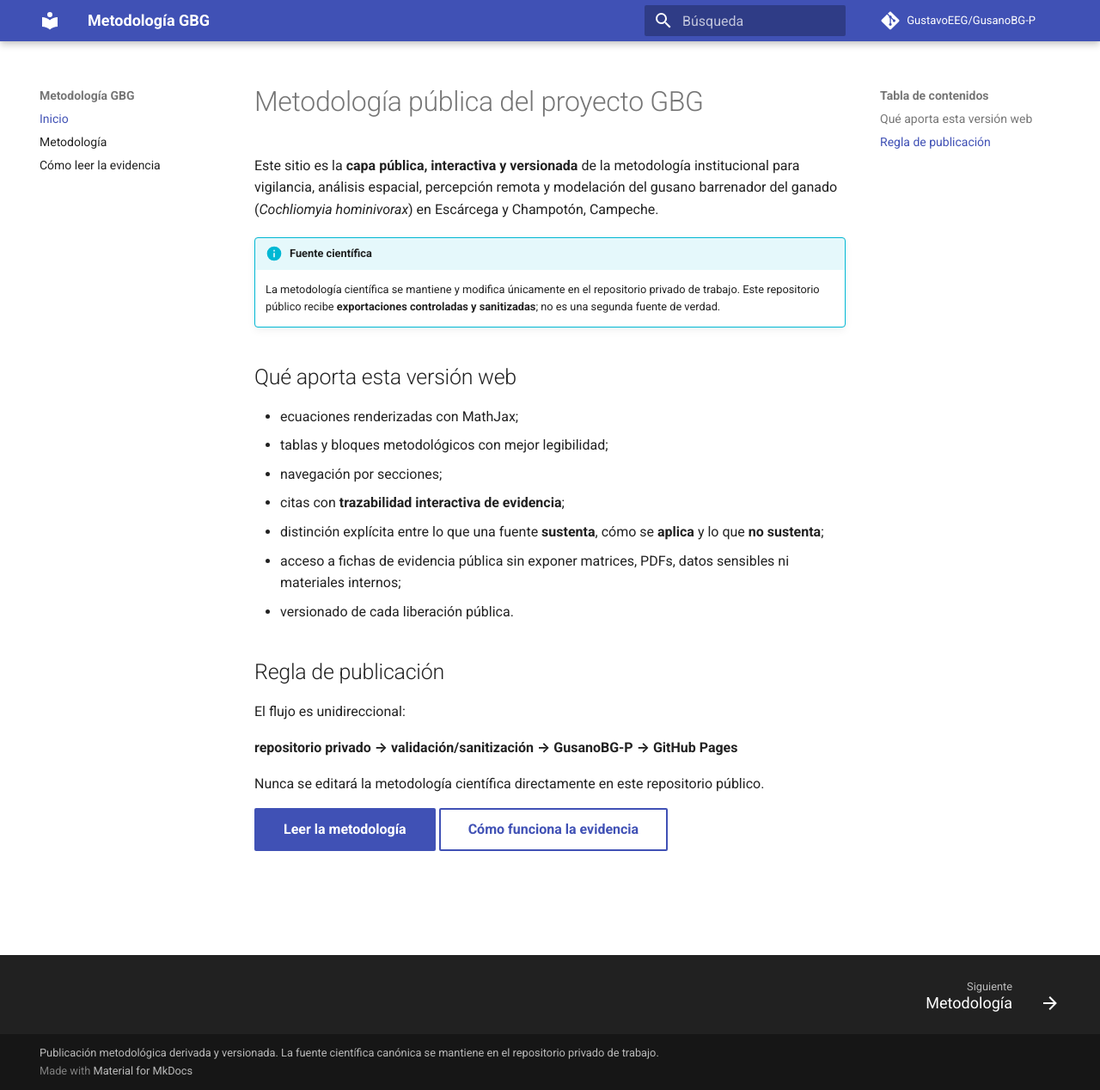
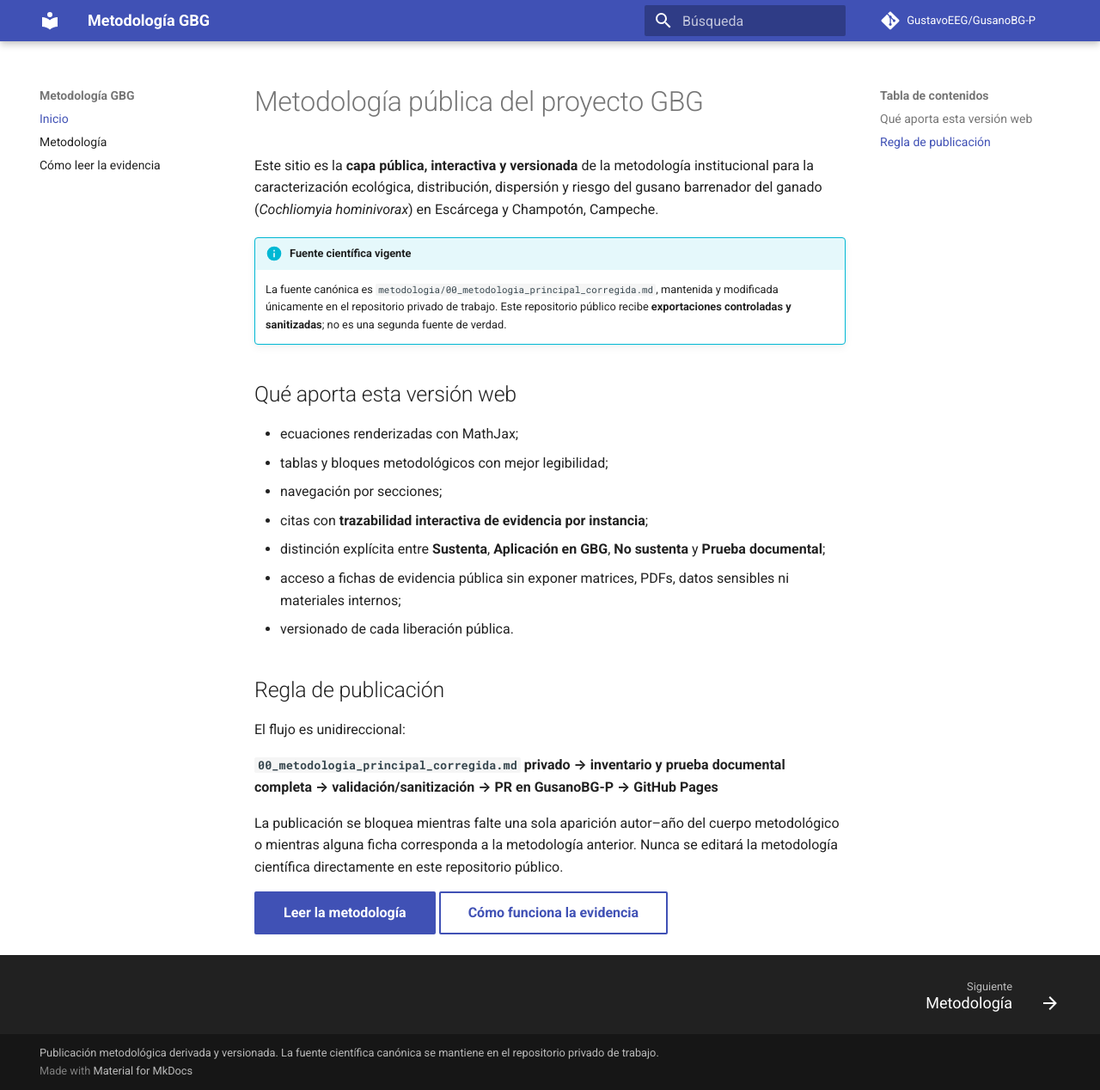
Before and after one commit to GustavoEEG/GusanoBG-P, an MkDocs documentation site: the page built from docs/index.md, in a window 1280 px wide and 1268 px high. Shown: the whole window at 86% size. Built offline with MkDocs 1.6.1 and Material for MkDocs 9.7.7, drawn with Linux system fonts in a browser that asks for light colours; comment, search, counter and statistics services are not loaded.

Commit message:
docs: identificar explícitamente la metodología corregida como fuente pública

```diff
--- a/docs/index.md
+++ b/docs/index.md
@@ -1,17 +1,17 @@
 # Metodología pública del proyecto GBG
 
-Este sitio es la **capa pública, interactiva y versionada** de la metodología institucional para vigilancia, análisis espacial, percepción remota y modelación del gusano barrenador del ganado (*Cochliomyia hominivorax*) en Escárcega y Champotón, Campeche.
+Este sitio es la **capa pública, interactiva y versionada** de la metodología institucional para la caracterización ecológica, distribución, dispersión y riesgo del gusano barrenador del ganado (*Cochliomyia hominivorax*) en Escárcega y Champotón, Campeche.
 
-!!! info "Fuente científica"
-    La metodología científica se mantiene y modifica únicamente en el repositorio privado de trabajo. Este repositorio público recibe **exportaciones controladas y sanitizadas**; no es una segunda fuente de verdad.
+!!! info "Fuente científica vigente"
+    La fuente canónica es `metodologia/00_metodologia_principal_corregida.md`, mantenida y modificada únicamente en el repositorio privado de trabajo. Este repositorio público recibe **exportaciones controladas y sanitizadas**; no es una segunda fuente de verdad.
 
 ## Qué aporta esta versión web
 
 - ecuaciones renderizadas con MathJax;
 - tablas y bloques metodológicos con mejor legibilidad;
 - navegación por secciones;
-- citas con **trazabilidad interactiva de evidencia**;
-- distinción explícita entre lo que una fuente **sustenta**, cómo se **aplica** y lo que **no sustenta**;
+- citas con **trazabilidad interactiva de evidencia por instancia**;
+- distinción explícita entre **Sustenta**, **Aplicación en GBG**, **No sustenta** y **Prueba documental**;
 - acceso a fichas de evidencia pública sin exponer matrices, PDFs, datos sensibles ni materiales internos;
 - versionado de cada liberación pública.
 
@@ -19,9 +19,9 @@ Este sitio es la **capa pública, interactiva y versionada** de la metodología
 
 El flujo es unidireccional:
 
-**repositorio privado → validación/sanitización → GusanoBG-P → GitHub Pages**
+**`00_metodologia_principal_corregida.md` privado → inventario y prueba documental completa → validación/sanitización → PR en GusanoBG-P → GitHub Pages**
 
-Nunca se editará la metodología científica directamente en este repositorio público.
+La publicación se bloquea mientras falte una sola aparición autor–año del cuerpo metodológico o mientras alguna ficha corresponda a la metodología anterior. Nunca se editará la metodología científica directamente en este repositorio público.
 
 [Leer la metodología](metodologia.md){ .md-button .md-button--primary }
 [Cómo funciona la evidencia](evidencia.md){ .md-button }
```
